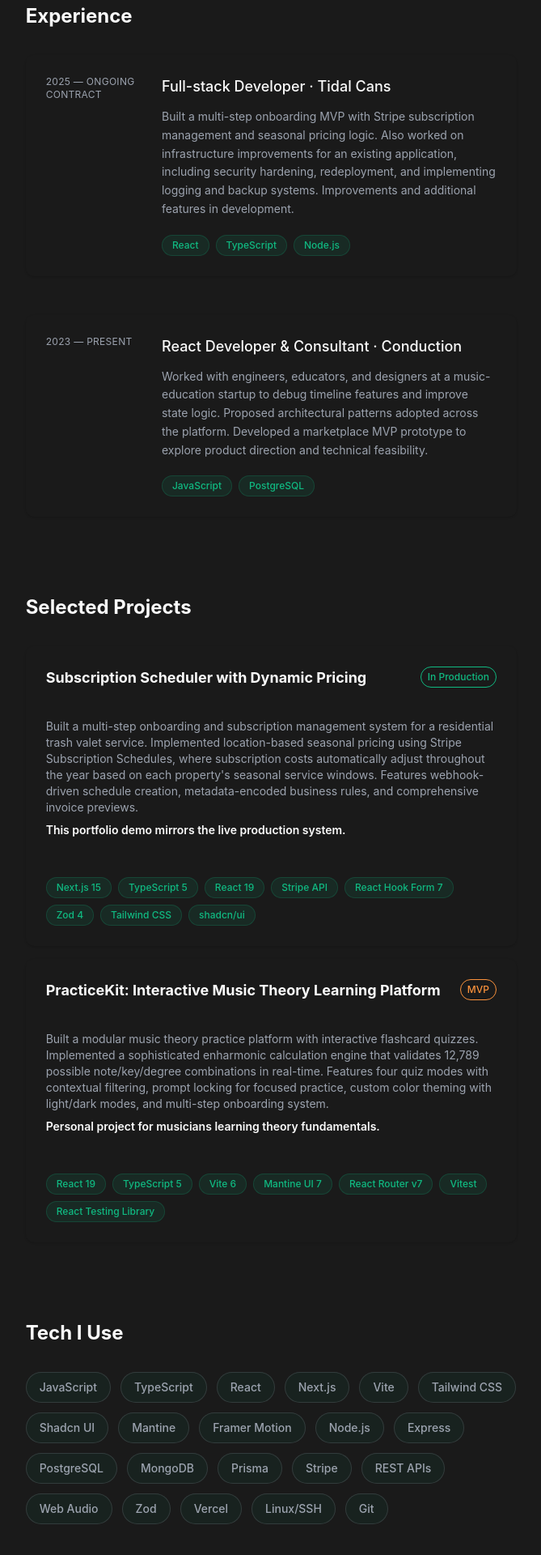
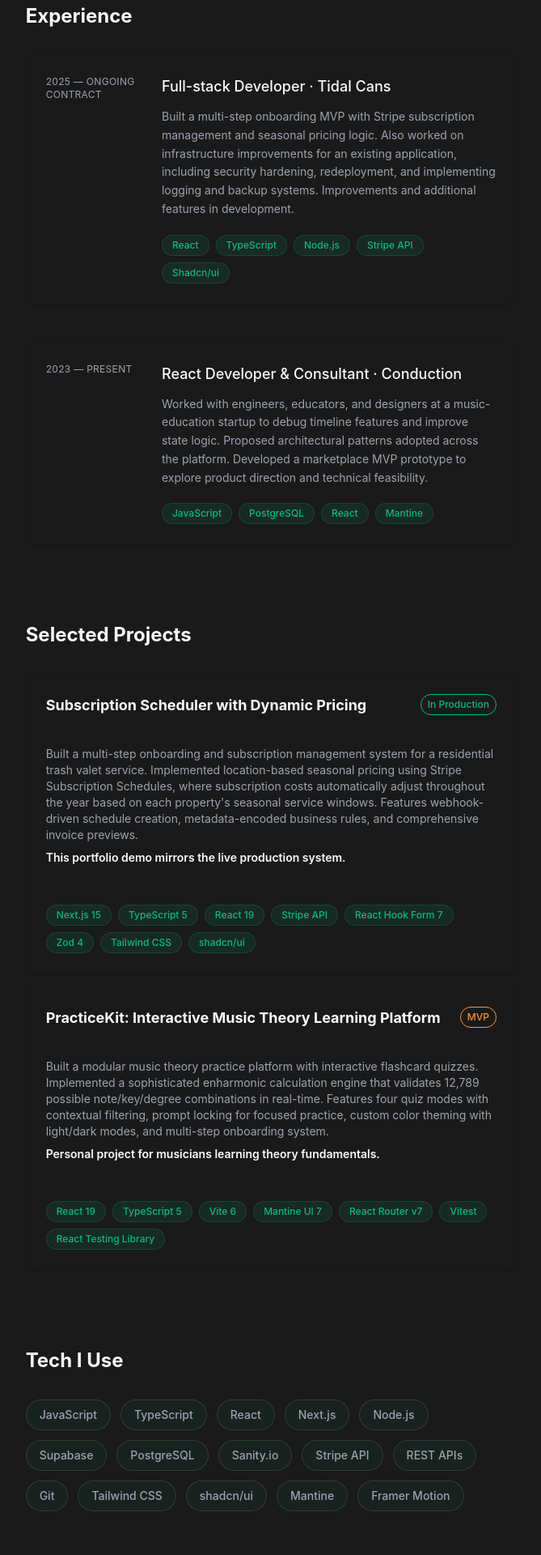
Before and after one commit to jasonjamesmoore/jason-james-moore, a Next.js app in the folder dev/: page / in a window 1280 px wide. Shown: the part 812-2732 px from the top of the page at 81% size, without its empty margins (593-1262 px from the left). Built offline with nearby package versions, Linux system fonts and the light colour scheme.

Commit message:
tech badge changes in main area and experience cards

```diff
--- a/dev/src/pages/index.tsx
+++ b/dev/src/pages/index.tsx
@@ -86,25 +86,6 @@ const projects = [
     slug: "practicekit-music-theory",
   },
   // {
-  //   title: "Face Detection App",
-  //   description:
-  //     "Real-time face detection using Clarifai API. Upload images and get instant facial recognition results.",
-  //   techStack: ["React", "Node.js", "Clarifai API", "PostgreSQL"],
-  //   status: "In Progress" as const,
-  //   whatWorking: [
-  //     "Image upload functionality",
-  //     "Face detection API integration",
-  //     "Bounding box visualization",
-  //   ],
-  //   whatNext: [
-  //     "User authentication",
-  //     "Image history/gallery",
-  //     "Batch processing",
-  //     "Deploy to production",
-  //   ],
-  //   githubUrl: "https://github.com/jasonjamesmoore/face-detection",
-  // },
-  // {
   //   title: "Musician's Practice Notebook",
   //   description:
   //     "Digital practice journal for tracking rehearsal sessions, goals, and progress over time.",
@@ -186,7 +167,7 @@ export default function Home() {
                 <span className="text-[#10b981] mr-3">▹</span>
                 <span>
                   Especially interested in work involving React, TypeScript,
-                  Next.js, or building product workflows end-to-end
+                  Next.js, Sanity.io, or building product workflows end-to-end
                 </span>
               </li>
             </ul>
@@ -204,7 +185,13 @@ export default function Home() {
               title="Full-stack Developer"
               company="Tidal Cans"
               description="Built a multi-step onboarding MVP with Stripe subscription management and seasonal pricing logic. Also worked on infrastructure improvements for an existing application, including security hardening, redeployment, and implementing logging and backup systems. Improvements and additional features in development."
-              technologies={["React", "TypeScript", "Node.js"]}
+              technologies={[
+                "React",
+                "TypeScript",
+                "Node.js",
+                "Stripe API",
+                "Shadcn/ui",
+              ]}
               link="https://www.tidalcans.com/"
             />
 
@@ -214,19 +201,9 @@ export default function Home() {
               title="React Developer & Consultant"
               company="Conduction"
               description="Worked with engineers, educators, and designers at a music-education startup to debug timeline features and improve state logic. Proposed architectural patterns adopted across the platform. Developed a marketplace MVP prototype to explore product direction and technical feasibility."
-              technologies={["JavaScript", "PostgreSQL"]}
+              technologies={["JavaScript", "PostgreSQL", "React", "Mantine"]}
               link="https://www.conduction.live/"
             />
-
-            {/* <ExperienceCard
-              startDate="2023"
-              endDate="Present"
-              title="Full-stack Developer"
-              company="Freelance"
-              description="Delivered production applications for onboarding systems, custom quoting tools, and educational platforms. Worked directly with clients to define requirements, architect solutions, and iterate based on feedback."
-              technologies={["React", "TypeScript", "Node.js"]}
-              link="https://dev.jasonjamesmoore.com/"
-            /> */}
           </div>
         </section>
 
@@ -251,23 +228,17 @@ export default function Home() {
               "TypeScript",
               "React",
               "Next.js",
-              "Vite",
+              "Node.js",
+              "Supabase",
+              "PostgreSQL",
+              "Sanity.io",
+              "Stripe API",
+              "REST APIs",
+              "Git",
               "Tailwind CSS",
-              "Shadcn UI",
+              "shadcn/ui",
               "Mantine",
               "Framer Motion",
-              "Node.js",
-              "Express",
-              "PostgreSQL",
-              "MongoDB",
-              "Prisma",
-              "Stripe",
-              "REST APIs",
-              "Web Audio",
-              "Zod",
-              "Vercel",
-              "Linux/SSH",
-              "Git",
             ].map((tech) => (
               <TechBadge key={tech} name={tech} />
             ))}
```
